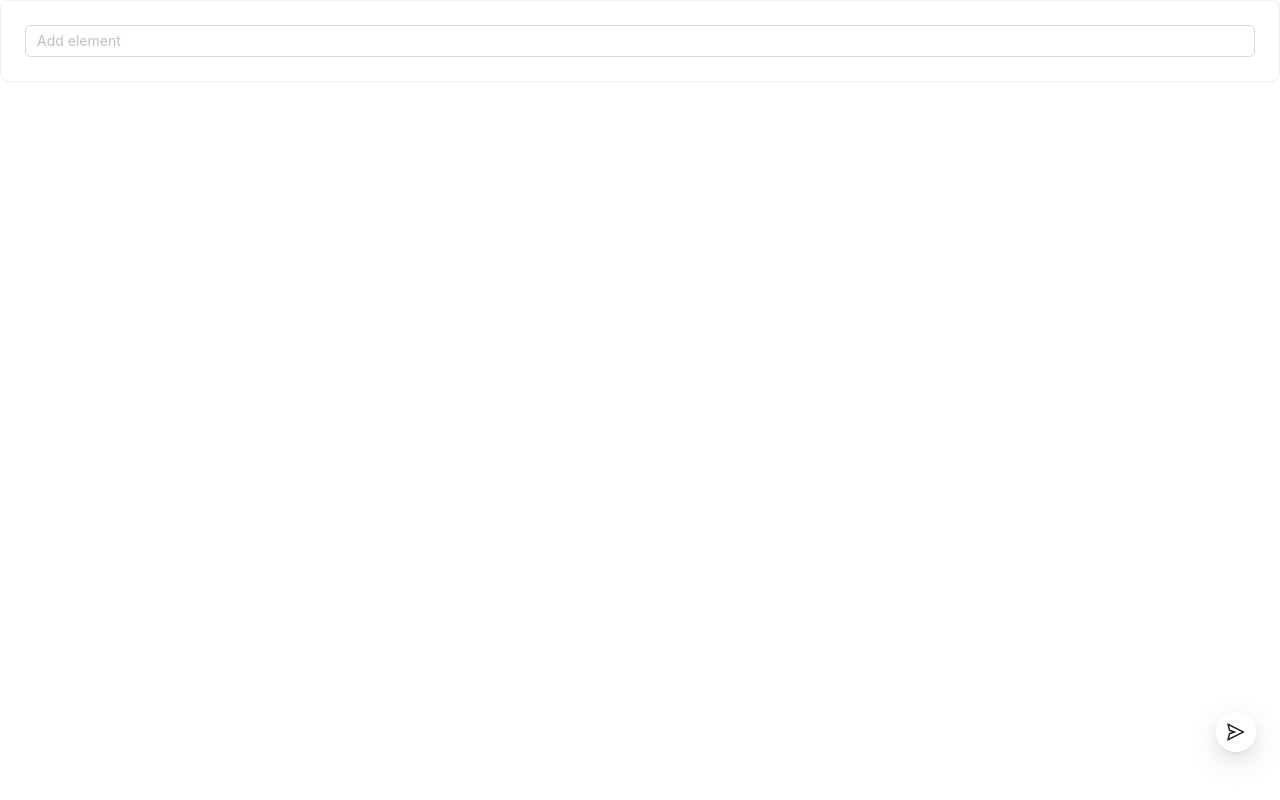
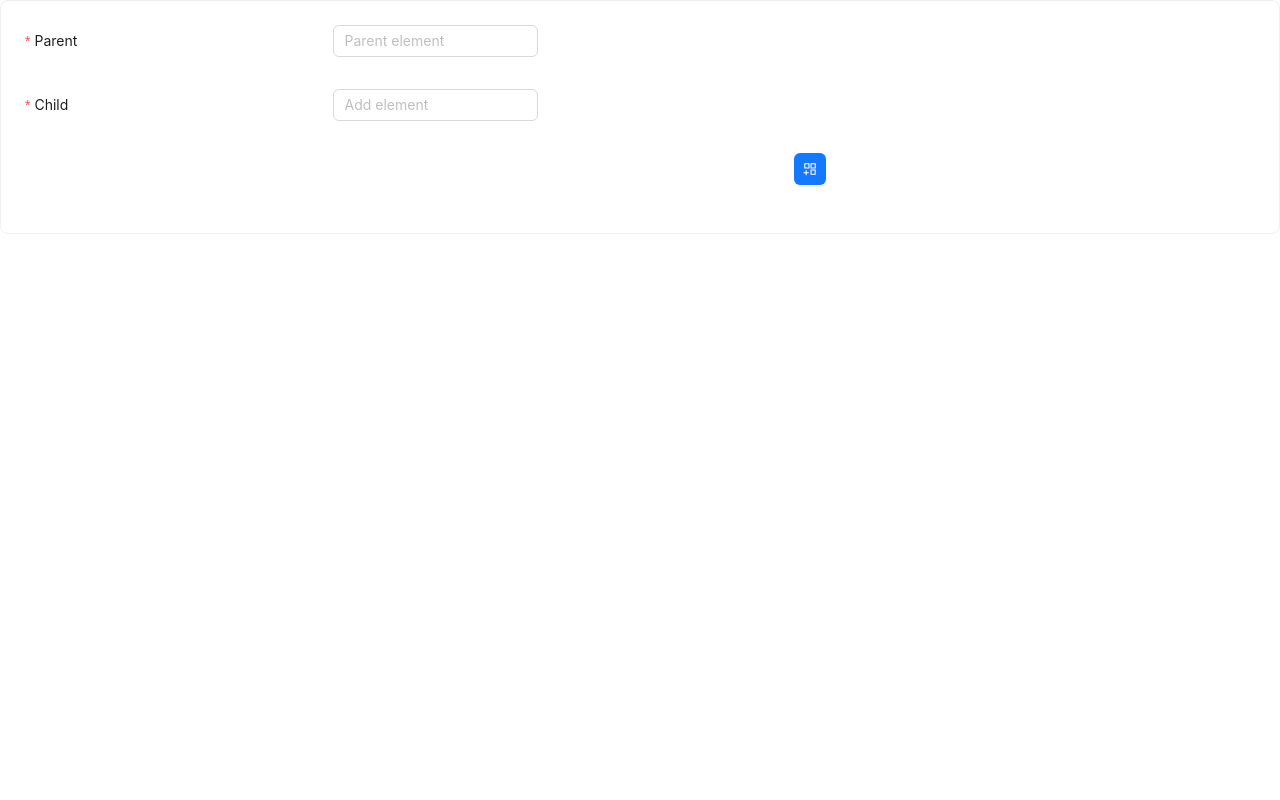
Before and after one commit to ArvindSinghRawat/Spellcast-Bot, a React (Create React App) app: page / in a window 1280 px wide. Built offline with nearby package versions, Linux system fonts and the light colour scheme.

Commit message:
Logic to search for the parent node of the value

```diff
--- a/src/classes/trie/Trie.ts
+++ b/src/classes/trie/Trie.ts
@@ -84,4 +84,68 @@ export default class Trie {
 
         return result
     }
+
+    public depthFirstSearch = (value: string): Trie | undefined => {
+        if (value === this.value) {
+            return this
+        }
+        if (this.children.size > 0) {
+            for (const [_, value] of this.children) {
+                const result = value.depthFirstSearch(value.value)
+                if (result) {
+                    return result
+                }
+            }
+        }
+    }
+
+    public breadthFirstSearch = (value: string): Trie | undefined => {
+        if (value === this.value) {
+            return this
+        }
+        if (this.children && this.children.size > 0) {
+            return this._breadthFirstSearch(
+                value,
+                Array.from(this.children.values())
+            )
+        }
+    }
+    private _breadthFirstSearch = (
+        value: String,
+        queue: Trie[]
+    ): Trie | undefined => {
+        const newQueue = []
+        while (queue.length > 0) {
+            const current = queue.pop()
+            if (current?.value === value) {
+                return current
+            }
+            if (current?.children && current.children.size > 0) {
+                const children = this.children.values()
+                let newChild = children.next()
+                while (newChild.value) {
+                    newQueue.push(newChild.value)
+                    newChild = children.next()
+                }
+            }
+        }
+        return this._breadthFirstSearch(value, newQueue)
+    }
+
+    public firstMatch = (value?: string, method: 'bfs' | 'dfs' = 'bfs') => {
+        if (!value || value.length !== 1) {
+            throw new RangeError(
+                `${value} is not an accepted value, expecting only 1 character`
+            )
+        }
+        if ('bfs' === method) {
+            return this.breadthFirstSearch(value)
+        } else if ('dfs' === method) {
+            return this.depthFirstSearch(value)
+        } else {
+            throw new RangeError(
+                `${method} is not a valid method, expected values are ['bfs', 'dfs']`
+            )
+        }
+    }
 }
--- a/src/components/app/App.tsx
+++ b/src/components/app/App.tsx
@@ -1,23 +1,31 @@
 import './App.css'
-import { Card, ConfigProvider, FloatButton, Input, notification } from 'antd'
+import { Button, Card, ConfigProvider, Form, Input, notification } from 'antd'
 import { Content } from 'antd/es/layout/layout'
 import React, { useMemo, useState } from 'react'
 import Trie from '../../classes/trie/Trie'
-import { SendOutlined } from '@ant-design/icons'
+import { AppstoreAddOutlined } from '@ant-design/icons'
 
 const Context = React.createContext({ name: 'Default' })
 
 function App() {
-    const [root, setRoot] = useState<Trie>()
-    const [text, setText] = useState<string>()
+    const [currentRoot, setRoot] = useState<Trie>()
+    const [currentParent, setParent] = useState<string>()
+    const [currentChild, setChild] = useState<string>()
     const [api, contextHolder] = notification.useNotification()
+    const [addChildForm] = Form.useForm()
     const contextValue = useMemo(
-        () => ({ name: 'Root Value', value: root?.value }),
-        [root]
+        () => ({ name: 'Root Value', value: currentRoot?.value }),
+        [currentRoot]
     )
 
-    const openNotification = (value: string, isSuccess: boolean) => {
-        if (isSuccess) {
+    const clearForm = () => {
+        setChild(undefined)
+        setParent(undefined)
+        addChildForm.resetFields()
+    }
+
+    const openNotification = (value?: string, isSuccess: boolean = false) => {
+        if (isSuccess && value) {
             api.info({
                 message: 'Success!!!',
                 description: `Added Value ${value} in Trie`,
@@ -36,42 +44,124 @@ function App() {
         }
     }
 
-    const addChild = (charValue?: string): void => {
-        setText('')
-        if (!charValue) {
-            console.warn('Empty value provided')
+    const addChildHelper = (parent?: string, child?: string): void => {
+        if (!child) {
+            console.warn('Empty value for child provided')
             openNotification('<Empty>', false)
             return
         }
-        const current = new Trie(charValue, undefined, undefined, root)
-        if (!root && current) {
-            setRoot(current)
+        if (!parent) {
+            console.warn('Empty value for parent provided')
+            openNotification('<Empty>', false)
+            return
         }
-        openNotification(charValue, true)
-        console.log(root?.toString())
+        let parentNode
+        if (currentRoot) {
+            parentNode = currentRoot?.firstMatch(parent, 'bfs')
+            if (!parentNode) {
+                openNotification(`Can't find a parent with value ${child}`)
             }
+        } else {
+            parentNode = new Trie(parent)
+            setRoot(parentNode)
+        }
+        new Trie(child, undefined, undefined, parentNode)
+        openNotification(child, true)
+        console.log(currentRoot?.toString())
+    }
+
+    const addChild = (): void => {
+        const child = currentChild
+        const parent = currentParent
+        clearForm()
+        addChildHelper(parent, child)
+    }
+
+    const finish = (values: { parent?: string; child?: string }): void => {
+        if (values) {
+            clearForm()
+            addChildHelper(values.parent, values.child)
+        }
+    }
+
     return (
         <Context.Provider value={contextValue}>
             {contextHolder}
             <ConfigProvider theme={{}}>
                 <Content>
                     <Card>
+                        <Form
+                            form={addChildForm}
+                            name="add-child"
+                            onFinish={(values) => finish(values)}
+                            labelCol={{
+                                span: 24,
+                                sm: { span: 11, offset: 1 },
+                                lg: { span: 4, offset: 8 },
+                            }}
+                            wrapperCol={{
+                                span: 24,
+                                sm: { span: 11, offset: 1 },
+                                lg: { span: 4, offset: 2 },
+                            }}>
+                            <Form.Item
+                                label="Parent"
+                                name="parent"
+                                rules={[
+                                    {
+                                        required: true,
+                                        message: 'Please input value of Child',
+                                    },
+                                    {
+                                        len: 1,
+                                        message: 'Only 1 character is expected',
+                                    },
+                                ]}>
+                                <Input
+                                    placeholder="Parent element"
+                                    value={currentParent}
+                                    onInput={(value) =>
+                                        setParent(value.currentTarget.value)
+                                    }
+                                    onKeyUp={(event_) => {
+                                        if (event_.key === 'Enter') addChild()
+                                    }}
+                                />
+                            </Form.Item>
+                            <Form.Item
+                                label="Child"
+                                name="child"
+                                rules={[
+                                    {
+                                        required: true,
+                                        message: 'Please input value of Child',
+                                    },
+                                    {
+                                        len: 1,
+                                        message: 'Only 1 character is expected',
+                                    },
+                                ]}>
                                 <Input
                                     placeholder="Add element"
-                            value={text}
+                                    value={currentChild}
                                     onInput={(value) =>
-                                setText(value.currentTarget.value)
+                                        setChild(value.currentTarget.value)
                                     }
                                     onKeyUp={(event_) => {
-                                if (event_.key === 'Enter')
-                                    addChild(event_.currentTarget.value)
+                                        if (event_.key === 'Enter') addChild()
                                     }}
                                 />
-                        <FloatButton
+                            </Form.Item>
+                            <Form.Item
                                 tooltip="Submit"
-                            icon={<SendOutlined />}
-                            onClick={(_) => addChild(text)}
+                                wrapperCol={{ offset: 22, lg: { offset: 15 } }}>
+                                <Button
+                                    type="primary"
+                                    htmlType="submit"
+                                    icon={<AppstoreAddOutlined />}
                                 />
+                            </Form.Item>
+                        </Form>
                     </Card>
                 </Content>
             </ConfigProvider>
```
Also changed, not shown: tsconfig.json (+3 -7 lines). Lines whose indentation alone changed are shown as unchanged.
